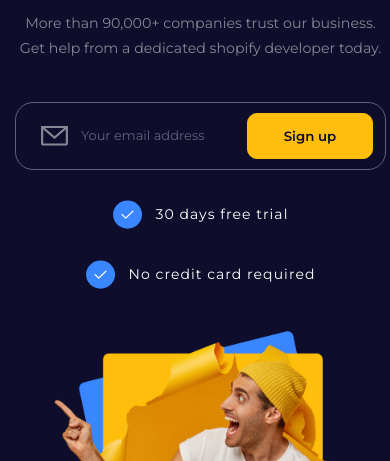
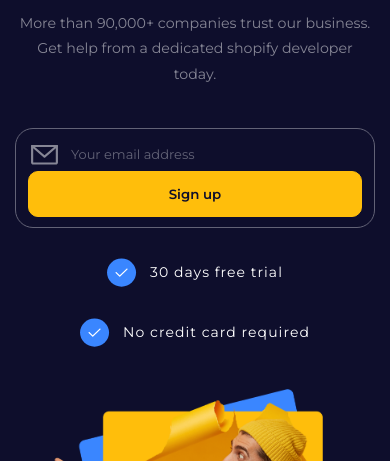
Before and after one commit to BODMAT/shopiy, a plain HTML site: page index.html in a window 390 px wide. Shown: the part 383-844 px from the top of the page. Drawn offline with Linux system fonts and the light colour scheme.

Commit message:
bugs with container removed

```diff
--- a/scss/style.scss
+++ b/scss/style.scss
@@ -389,7 +389,6 @@ body {
 
     &__form {
         margin-bottom: 22px;
-        max-width: 100%;
     }
 
     &__ticks {
@@ -537,7 +536,7 @@ body {
     & * {
         margin-bottom: 0;
     }
-    @media (max-width: 389.98px) {
+    @media (max-width: 419.98px) {
         flex-wrap: wrap;
         padding: 10px 12px 10px;
     }
@@ -556,11 +555,14 @@ body {
         &::placeholder {
             color:#626276;
         }
+        @media (max-width: 419.98px) {
+            flex: 1 1 auto;
+        }
     }
 
     &__button {
-        @media (max-width: 389.98px) {
-            flex: 1 1 100%;
+        @media (max-width: 419.98px) {
+            flex: 1 0 100%;
         }
     }
 }
```
Also changed, not shown: css/style.css.
